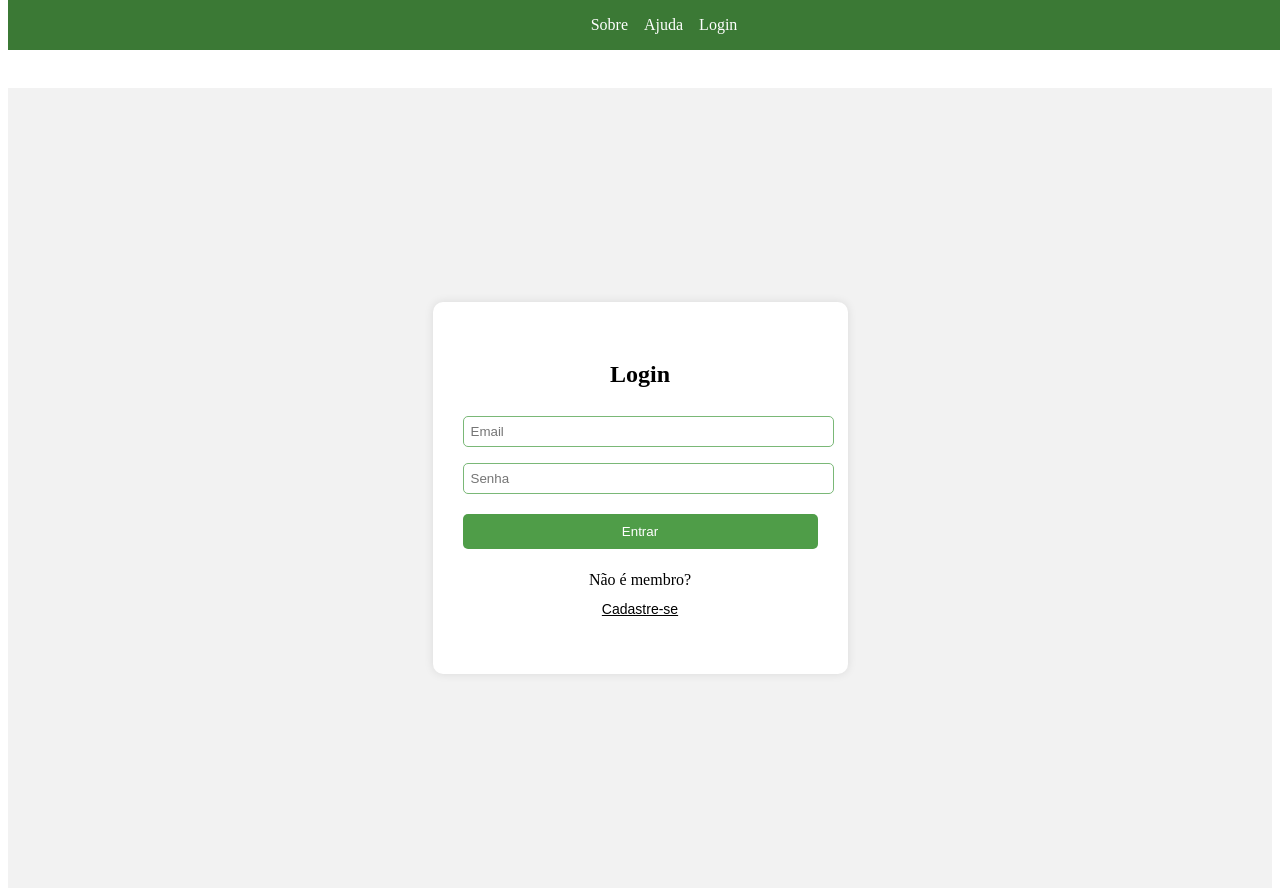
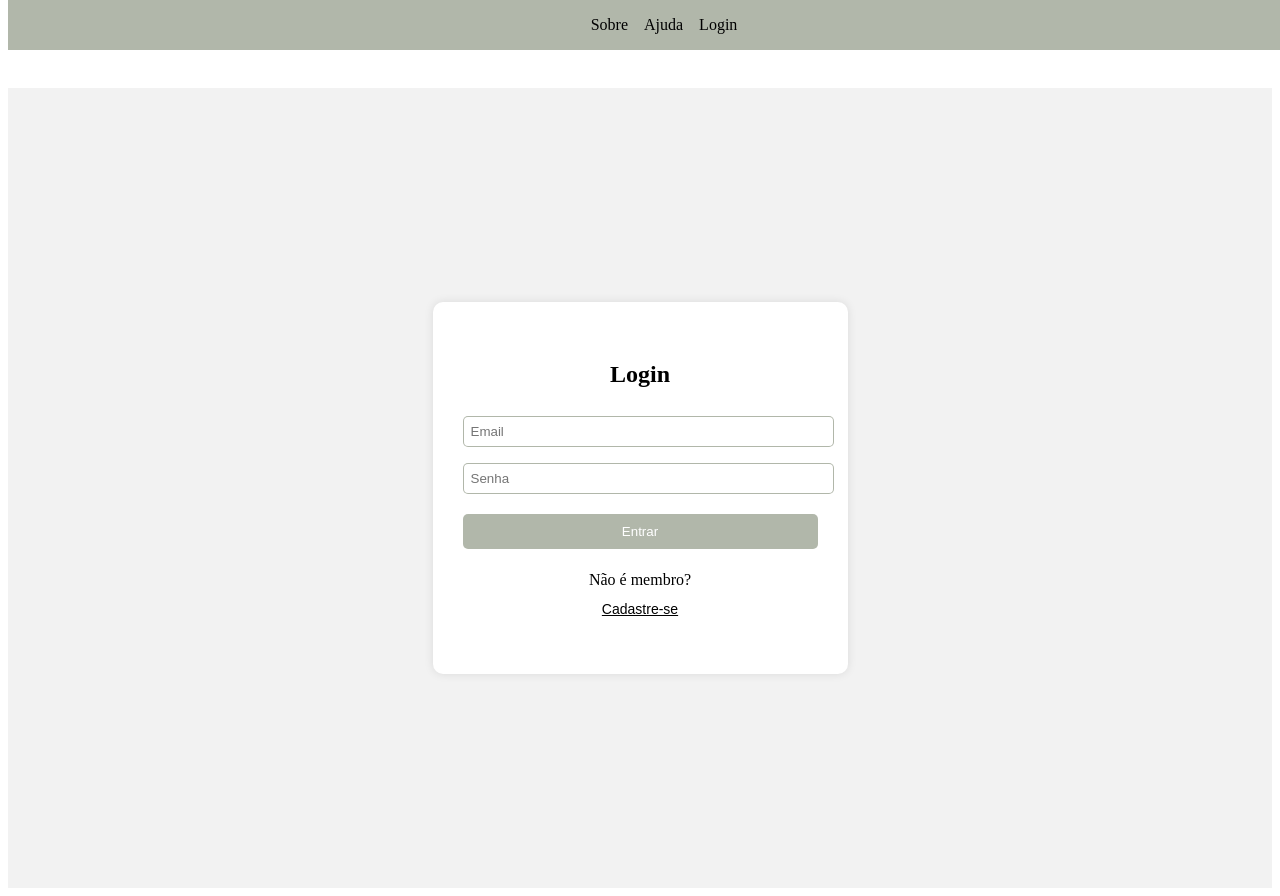
Before and after one commit to maludantass/Projetos3, a React (Vite) app in the folder react-frontend/: page /auth in a window 1280 px wide. Built offline with nearby package versions, Linux system fonts and the light colour scheme.

Commit message:
tratamento de email ja registrado e cor neutra

```diff
--- a/react-frontend/src/components/NavBar.css
+++ b/react-frontend/src/components/NavBar.css
@@ -1,6 +1,6 @@
 /*fiz um css basico, pessoal de front melhora*/
 .navbar {
-    background-color: #3b7935;
+    background-color: #868f7ba4;
     padding: 1rem;
     position: fixed;
     width: 100%;
@@ -18,7 +18,7 @@
   }
 
   .navbar a {
-    color: white;
+    color: #000;
     text-decoration: none;
   }
 
--- a/react-frontend/src/pages/LoginCadastro.css
+++ b/react-frontend/src/pages/LoginCadastro.css
@@ -25,7 +25,7 @@
     width: 100%;
     padding: 7px;
     margin: 8px 0;
-    border: 1px solid #7ab877;
+    border: 1px solid #868f7ba4;
     border-radius: 5px;
   }
 
@@ -33,7 +33,7 @@
     width: 100%;
     padding: 10px;
     margin-top: 12px;
-    background-color: #4f9d48;
+    background-color: #868f7ba4;
     color: white;
     border: none;
     border-radius: 5px;
@@ -41,7 +41,7 @@
   }
 
   .login-cadastro-box button:hover {
-    background-color: #699f64;
+    background-color: #868f7ba4;
   }
 
   .login-cadastro-box p {
--- a/react-frontend/src/pages/LoginCadastro.jsx
+++ b/react-frontend/src/pages/LoginCadastro.jsx
@@ -25,7 +25,7 @@ function LoginCadastro({ setIsLoggedIn }) {
         setIsLogin(true);
       }
     } catch (error) {
-      alert("Erro: " + (error.response?.data?.message || "Algo deu errado"));
+      alert("Erro: " + (error.response?.data?.message || "email já registrado."));
     }
   };
 
```
